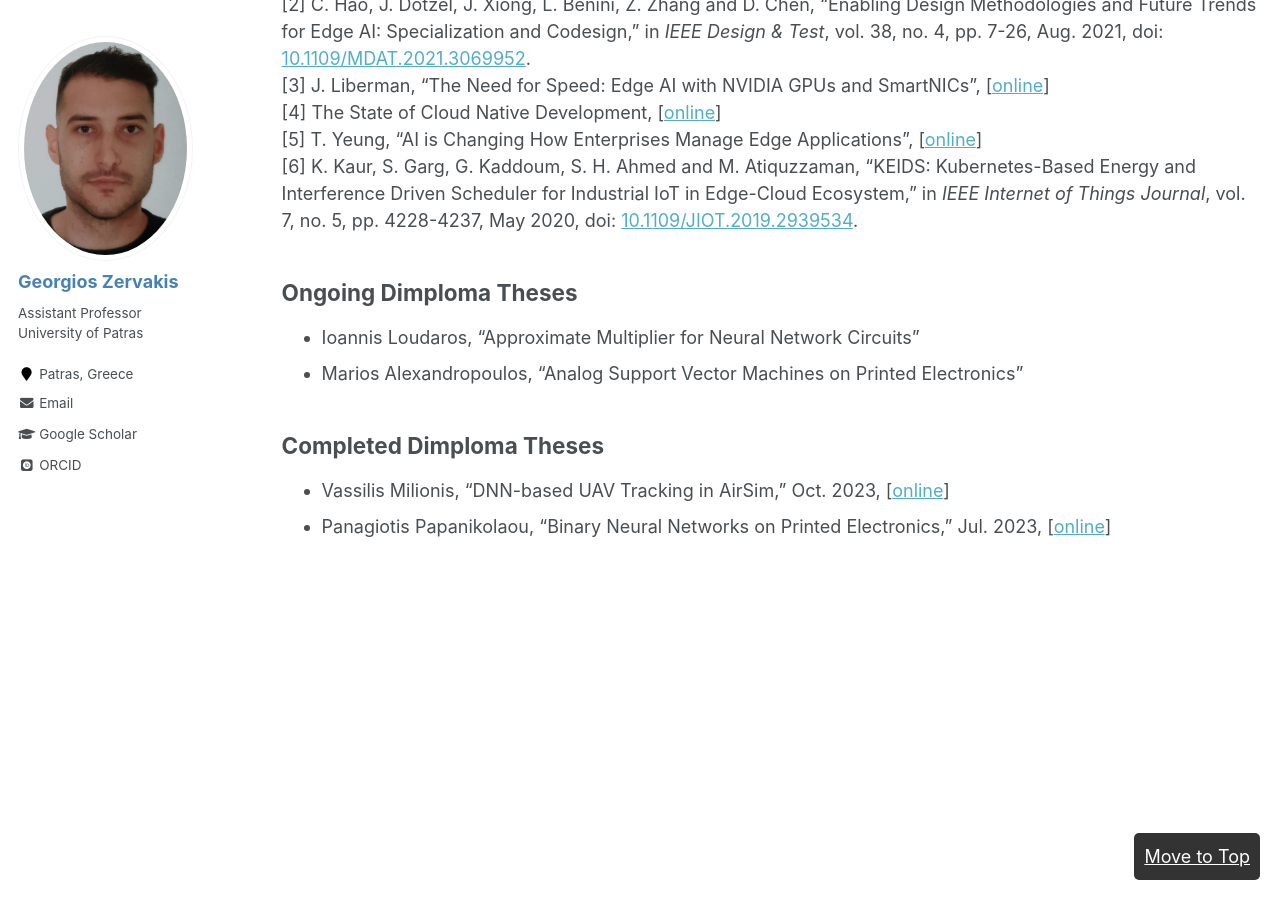
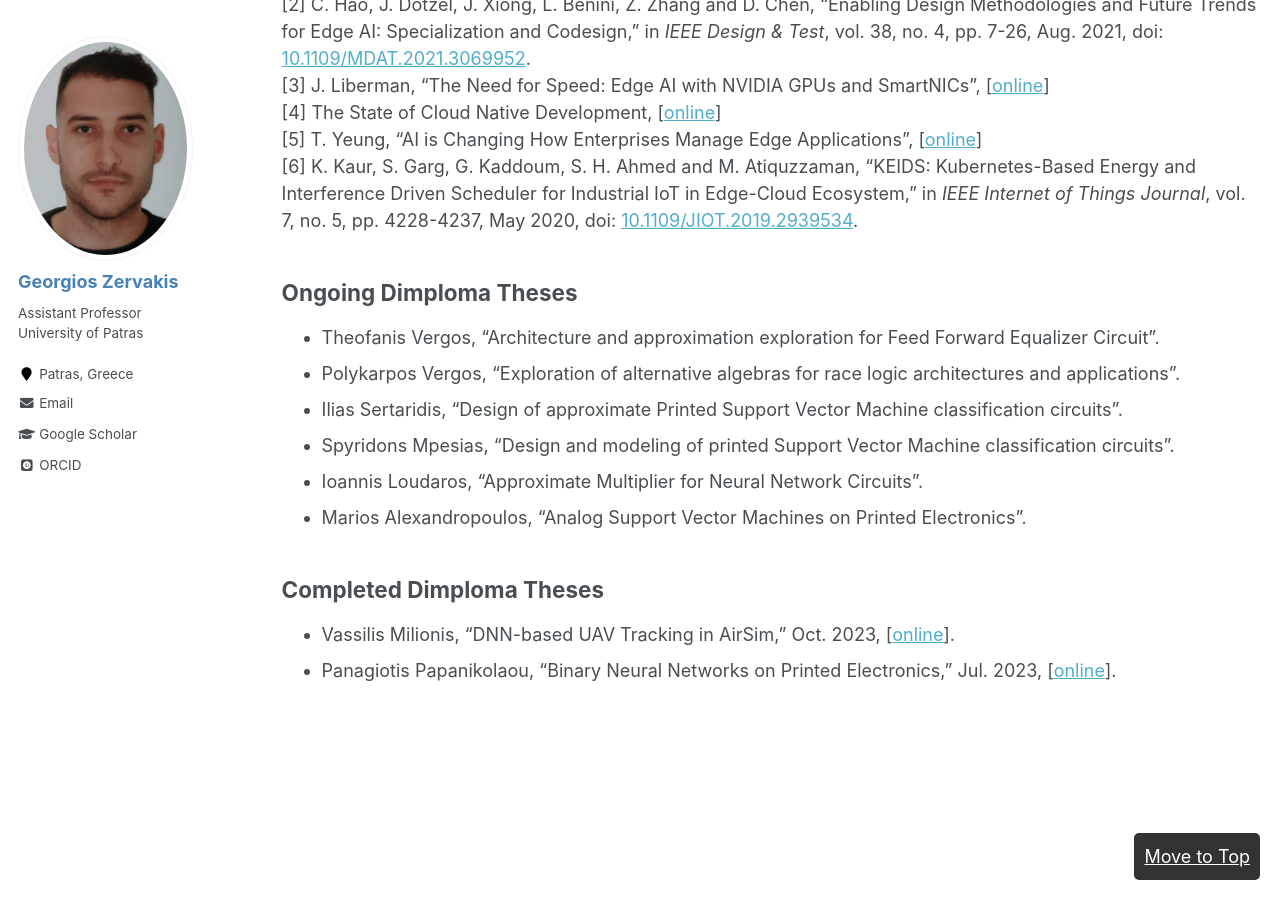
Before and after one commit to giozerv/giozerv.github.io, a Jekyll site: the page built from _pages/teaching.md, in a window 1280 px wide and 900 px high, scrolled down 6797 px. Built offline with Jekyll 4.4.1, drawn with Linux system fonts in a browser that asks for light colours; some web fonts are replaced.

Commit message:
Update teaching.md

```diff
--- a/_pages/teaching.md
+++ b/_pages/teaching.md
@@ -218,10 +218,14 @@ href="https://doi.org/10.1109/DAC18074.2021.9586232">10.1109/DAC18074.2021.95862
 
 
 ## Ongoing Dimploma Theses
-* Ioannis Loudaros, "Approximate Multiplier for Neural Network Circuits"
-* Marios Alexandropoulos, "Analog Support Vector Machines on Printed Electronics"
+* Theofanis Vergos, "Architecture and approximation exploration for Feed Forward Equalizer Circuit".
+* Polykarpos Vergos, "Exploration of alternative algebras for race logic  architectures and  applications".
+* Ilias Sertaridis, "Design of approximate Printed Support Vector Machine classification circuits".
+* Spyridons Mpesias, "Design and modeling of printed Support Vector Machine classification circuits".
+* Ioannis Loudaros, "Approximate Multiplier for Neural Network Circuits".
+* Marios Alexandropoulos, "Analog Support Vector Machines on Printed Electronics".
 
 
 ## Completed Dimploma Theses
-* Vassilis Milionis, "DNN-based UAV Tracking in AirSim," Oct. 2023, \[[online](https://nemertes.library.upatras.gr/items/d62e9ef4-e23c-4c8f-9593-020fa58270f5)\]
-* Panagiotis Papanikolaou, "Binary Neural Networks on Printed Electronics," Jul. 2023, \[[online](https://nemertes.library.upatras.gr/items/bac833a2-191d-492b-8235-a7c8d6e41687)\]
+* Vassilis Milionis, "DNN-based UAV Tracking in AirSim," Oct. 2023, \[[online](https://nemertes.library.upatras.gr/items/d62e9ef4-e23c-4c8f-9593-020fa58270f5)\].
+* Panagiotis Papanikolaou, "Binary Neural Networks on Printed Electronics," Jul. 2023, \[[online](https://nemertes.library.upatras.gr/items/bac833a2-191d-492b-8235-a7c8d6e41687)\].
```
